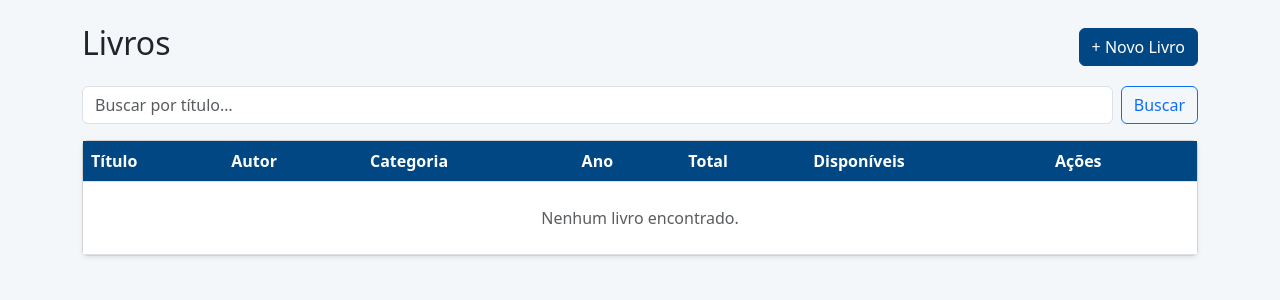
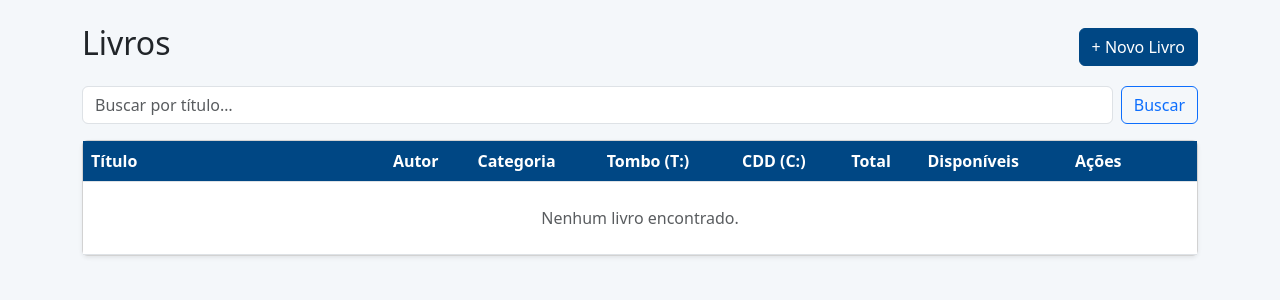
Before and after one commit to R2nin/bibliodist, a Django app: page /livros/ in a window 1280 px wide. Shown: the part 56-356 px from the top of the page. Run offline with Django 5.2, Linux system fonts and the light colour scheme; data that the repository does not hold is empty; parts of the project's set-up code (start-up, migrations or seed data) failed here and were passed over.

Commit message:
feat: exibir colunas Tombo (T:) e CDD (C:) na lista de livros
- importar_acervo: salva T: como tombo_inicial no formato Titulo/C/T
- livro_list: adiciona colunas Tombo e CDD; titulo com word-wrap

Co-Authored-By: Claude Sonnet 4.6 <noreply@anthropic.com>

```diff
--- a/api-web/biblioteca/management/commands/importar_acervo.py
+++ b/api-web/biblioteca/management/commands/importar_acervo.py
@@ -42,9 +42,10 @@ def _parse(registro):
     m = P_NOVO.search(desc)
     if m:
         titulo = m.group(1).strip()
+        tombo = m.group(3).strip().replace('.', '')  # ex: "35.749" → "35749"
         return {
             'titulo': titulo,
-            'tombo_inicial': None,
+            'tombo_inicial': tombo,
             'cdd': m.group(2).strip(),
             'data_aquisicao': data_aq,
             'key': f'N_{titulo.upper()}',
--- a/api-web/templates/biblioteca/livro_list.html
+++ b/api-web/templates/biblioteca/livro_list.html
@@ -17,17 +17,24 @@
     <table class="table table-hover mb-0">
       <thead>
         <tr>
-          <th>Título</th><th>Autor</th><th>Categoria</th><th>Ano</th>
-          <th>Total</th><th>Disponíveis</th><th style="width:150px;">Ações</th>
+          <th style="min-width:220px;">Título</th>
+          <th>Autor</th>
+          <th>Categoria</th>
+          <th>Tombo (T:)</th>
+          <th>CDD (C:)</th>
+          <th>Total</th>
+          <th>Disponíveis</th>
+          <th style="width:130px;">Ações</th>
         </tr>
       </thead>
       <tbody>
         {% for livro in page_obj %}
         <tr>
-          <td>{{ livro.titulo }}</td>
+          <td style="white-space:normal;word-break:break-word;max-width:320px;">{{ livro.titulo }}</td>
           <td>{{ livro.autor|default:"—" }}</td>
-          <td>{{ livro.categoria|default:livro.classificacao_cdd|default:"—" }}</td>
-          <td>{{ livro.ano|default:"—" }}</td>
+          <td>{{ livro.categoria|default:"—" }}</td>
+          <td class="text-nowrap">{{ livro.tombo_inicial|default:"—" }}</td>
+          <td class="text-nowrap">{{ livro.classificacao_cdd|default:"—" }}</td>
           <td>{{ livro.total_exemplares }}</td>
           <td>
             {% with disp=livro.exemplares_disponiveis %}
@@ -40,7 +47,7 @@
           </td>
         </tr>
         {% empty %}
-        <tr><td colspan="7" class="text-center text-muted py-4">Nenhum livro encontrado.</td></tr>
+        <tr><td colspan="9" class="text-center text-muted py-4">Nenhum livro encontrado.</td></tr>
         {% endfor %}
       </tbody>
     </table>
```
